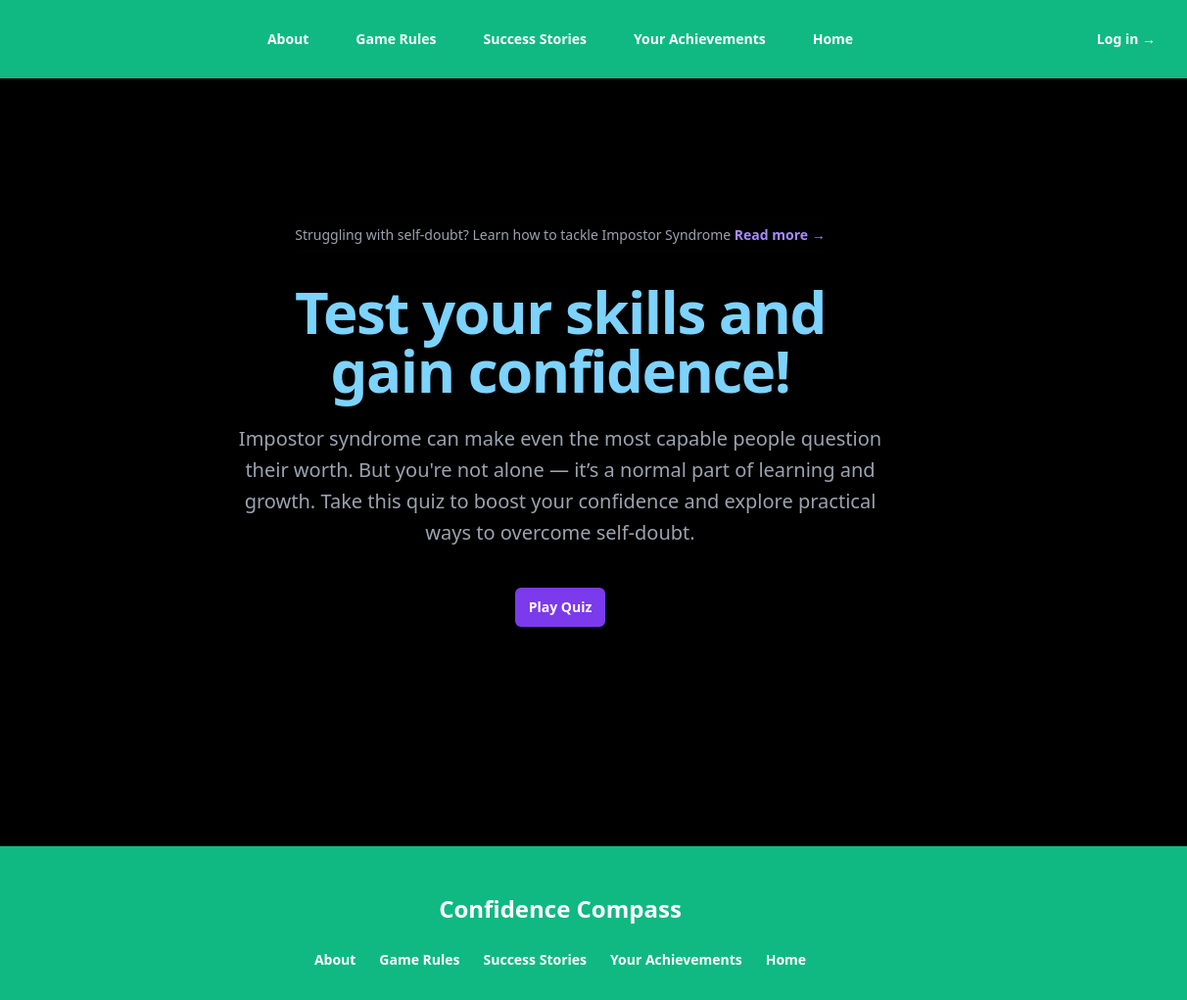
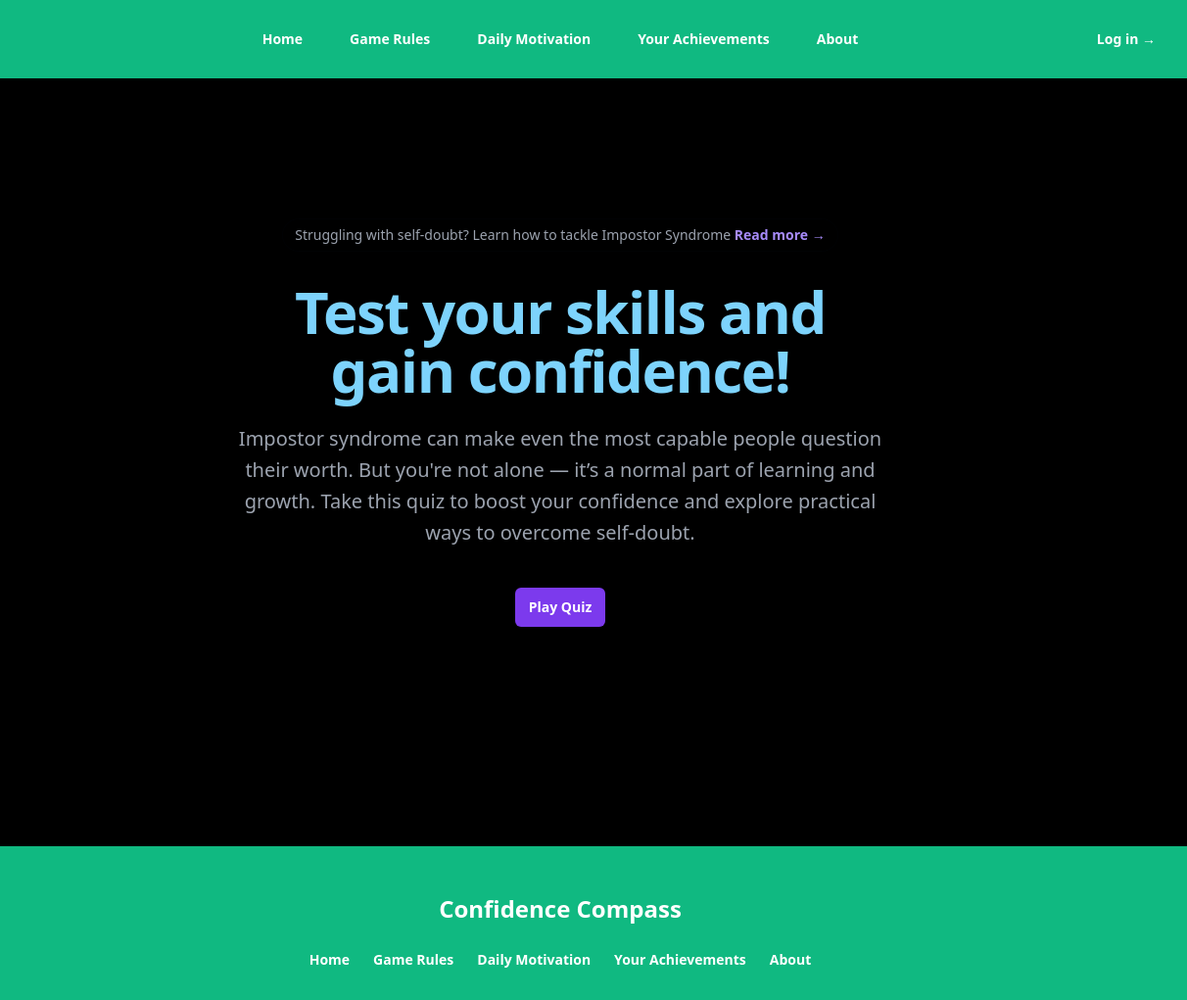
Before and after one commit to Alexiou981/team2-imposter-quiz, a plain HTML site: page index.html in a window 1280 px wide. Shown: the top 1021 px of the page at 98% size, 68-1280 px from the left. Drawn offline with nearby package versions, Linux system fonts and the light colour scheme.

Commit message:
chore: reorder navbar pages header and footer

```diff
--- a/index.html
+++ b/index.html
@@ -33,11 +33,11 @@
               </button>
             </div>
             <div class="hidden lg:flex lg:gap-x-12">
+              <a href="/team2-imposter-quiz/index.html" class="text-sm/6 font-semibold text-white hover:text-gray-300">Home</a>
+              <a href="/team2-imposter-quiz/instructions.html" class="text-sm/6 font-semibold text-white hover:text-gray-300">Game Rules</a>
+              <a href="/team2-imposter-quiz/success_stories.html" class="text-sm/6 font-semibold text-white hover:text-gray-300">Daily Motivation</a>
+              <a href="#" class="text-sm/6 font-semibold text-white hover:text-gray-300">Your Achievements</a>
               <a href="#" class="text-sm/6 font-semibold text-white hover:text-gray-300">About</a>
-              <a href="/team2-imposter-quiz/instructions.html" class="text-sm/6 font-semibold text-white hover:text-gray-300">Game Rules</a>
-              <a href="/team2-imposter-quiz/success_stories.html" class="text-sm/6 font-semibold text-white hover:text-gray-300">Success Stories</a>
-              <a href="#" class="text-sm/6 font-semibold text-white hover:text-gray-300">Your Achievements</a>
-              <a href="/team2-imposter-quiz/index.html" class="text-sm/6 font-semibold text-white hover:text-gray-300">Home</a>
             </div>
             <div class="hidden lg:flex lg:flex-1 lg:justify-end">
               <a href="#" class="text-sm/6 font-semibold text-white hover:text-gray-300">Log in <span aria-hidden="true">&rarr;</span></a>
@@ -116,11 +116,11 @@
 
         <!-- Navigation Menu -->
         <div class="flex flex-wrap justify-center gap-4 md:gap-6 mb-8">
+          <a href="/team2-imposter-quiz/index.html" class="text-sm/6 font-semibold text-white hover:text-gray-300">Home</a>
+          <a href="/team2-imposter-quiz/instructions.html" class="text-sm/6 font-semibold text-white hover:text-gray-300">Game Rules</a>
+          <a href="/team2-imposter-quiz/success_stories.html" class="text-sm/6 font-semibold text-white hover:text-gray-300">Daily Motivation</a>
+          <a href="#" class="text-sm/6 font-semibold text-white hover:text-gray-300">Your Achievements</a>
           <a href="#" class="text-sm/6 font-semibold text-white hover:text-gray-300">About</a>
-          <a href="/team2-imposter-quiz/instructions.html" class="text-sm/6 font-semibold text-white hover:text-gray-300">Game Rules</a>
-          <a href="/team2-imposter-quiz/success_stories.html" class="text-sm/6 font-semibold text-white hover:text-gray-300">Success Stories</a>
-          <a href="#" class="text-sm/6 font-semibold text-white hover:text-gray-300">Your Achievements</a>
-          <a href="/team2-imposter-quiz/index.html" class="text-sm/6 font-semibold text-white hover:text-gray-300">Home</a>
         </div>
 
         <!-- Social Icons -->
```
